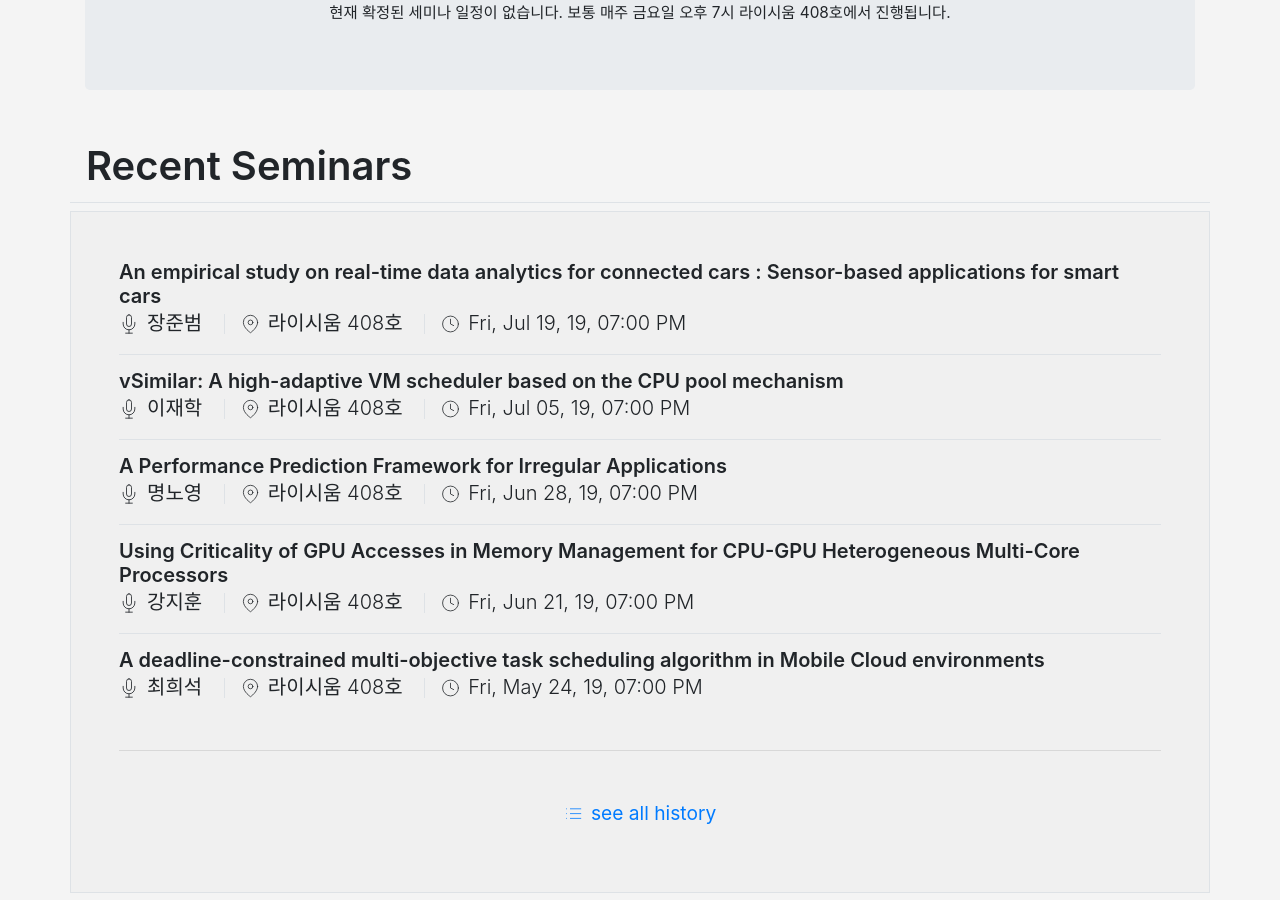
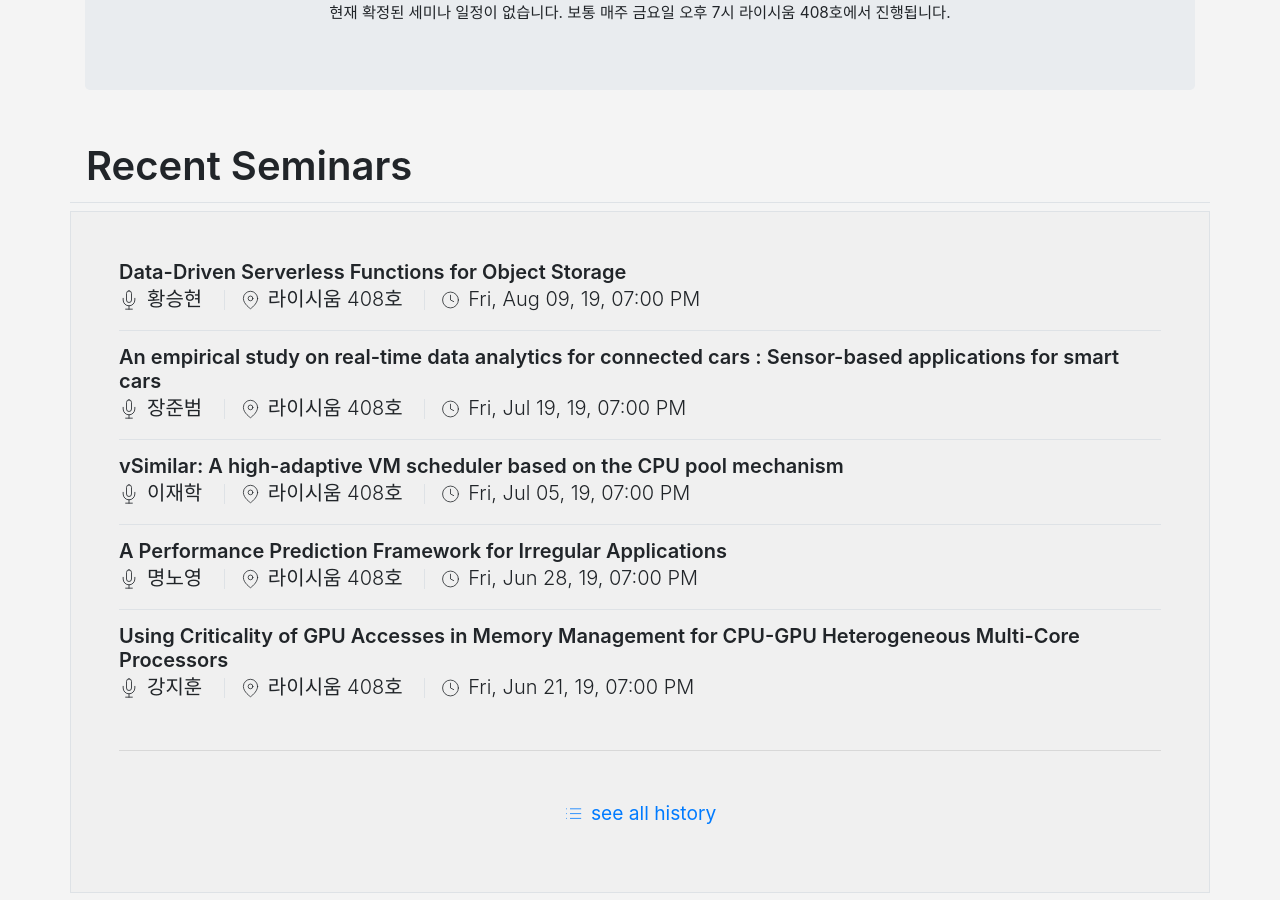
Before and after one commit to KU-Cloud/ku-cloud.github.io, a Jekyll site: the page built from seminar.html, in a window 1280 px wide and 900 px high, scrolled down 371 px. Built offline with Jekyll 4.4.1, drawn with Linux system fonts in a browser that asks for light colours.

Commit message:
Update seminars.yaml

```diff
--- a/_data/seminars.yaml
+++ b/_data/seminars.yaml
@@ -579,11 +579,15 @@
   date: 2019-06-28T19:00:00.000+0900
   speacker: 명노영
   location: 라이시움 408호
-- title: ' vSimilar: A high-adaptive VM scheduler based on the CPU pool mechanism'
+- title: 'vSimilar: A high-adaptive VM scheduler based on the CPU pool mechanism'
   date: 2019-07-05T19:00:00.000+0900
   speacker: 이재학
   location: 라이시움 408호
-- title: ' An empirical study on real-time data analytics for connected cars : Sensor-based applications for smart cars'
+- title: 'An empirical study on real-time data analytics for connected cars : Sensor-based applications for smart cars'
   date: 2019-07-19T19:00:00.000+0900
   speacker: 장준범
   location: 라이시움 408호
+- title: 'Data-Driven Serverless Functions for Object Storage'
+  date: 2019-08-9T19:00:00.000+0900
+  speacker: 황승현
+  location: 라이시움 408호
```
